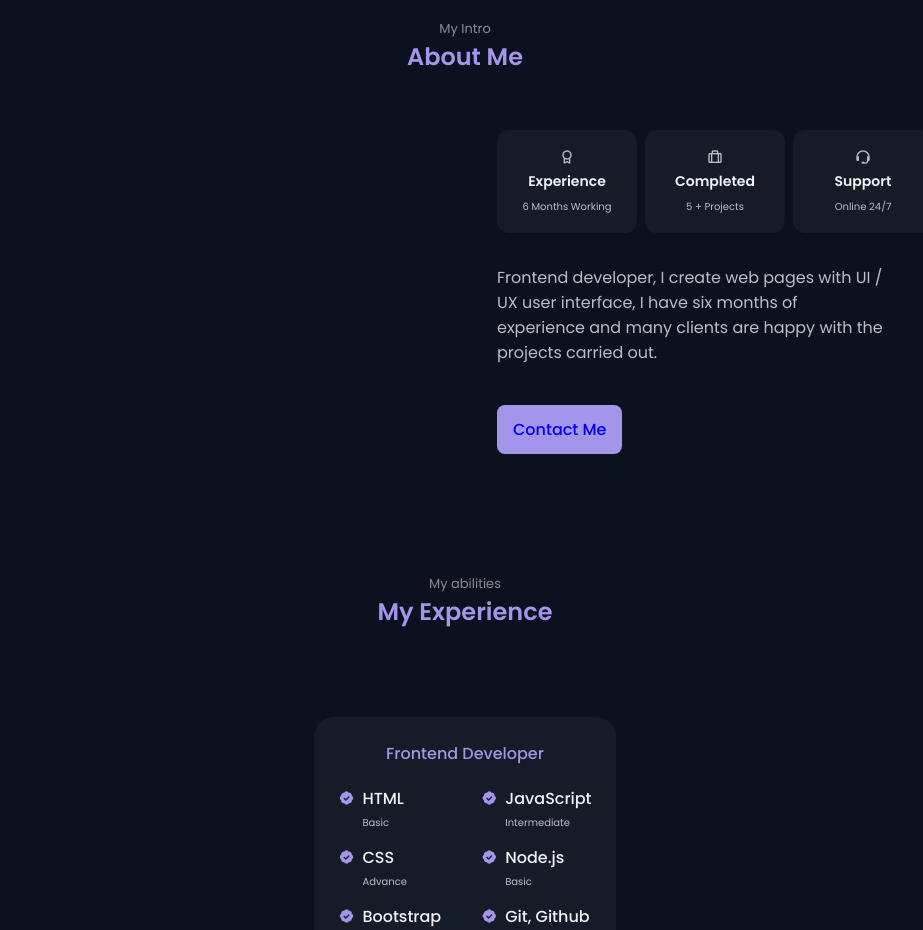
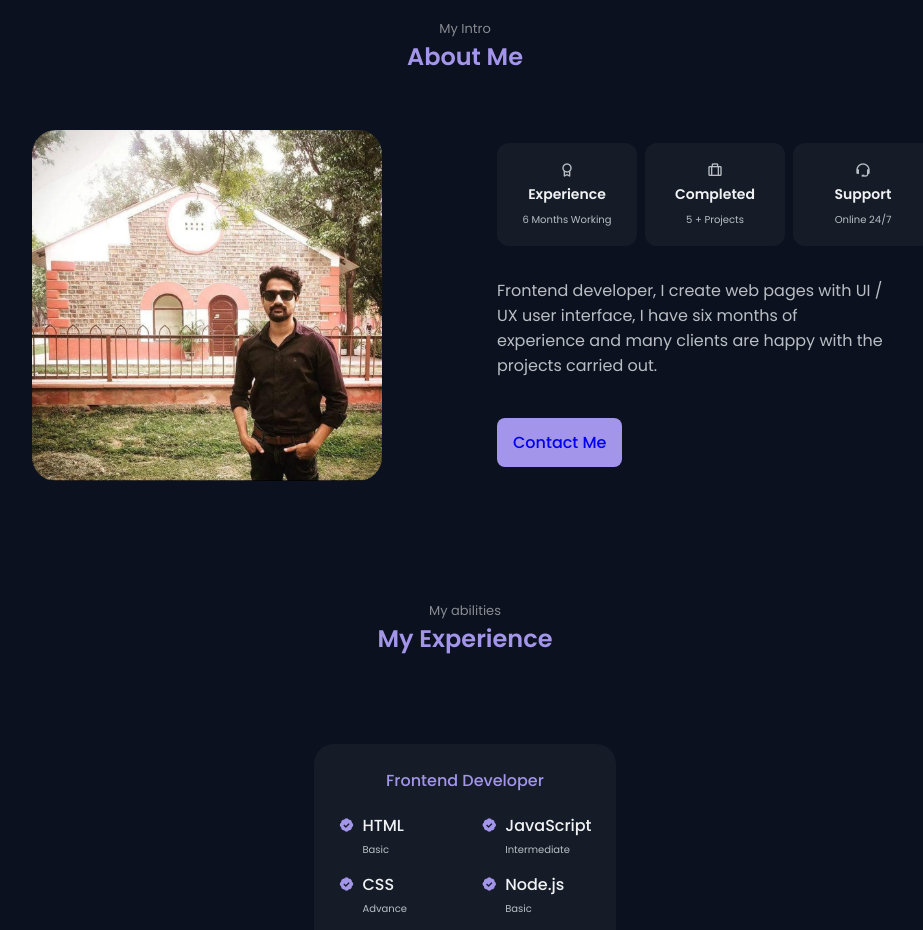
Before and after one commit to mohdnadeemquamar/Portfolio, a plain HTML site: page index.html in a window 1280 px wide. Shown: the part 900-1830 px from the top of the page, without its empty margins (175-1098 px from the left). Drawn offline with nearby package versions, Linux system fonts and the light colour scheme.

Commit message:
Update index.html

```diff
--- a/index.html
+++ b/index.html
@@ -111,7 +111,7 @@
       <h2 class="section__title">About Me</h2>
 
       <div class="about__container container grid">
-        <img src="/assets/img/about1.jfif" alt="" class="about__img">
+        <img src="/img/about1.jfif" alt="" class="about__img">
 
         <div class="about__data">
           <div class="about__info">
```
